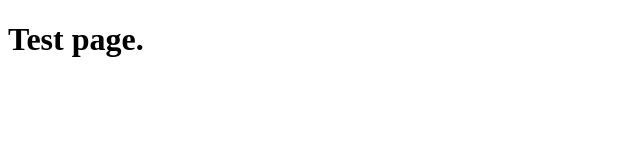
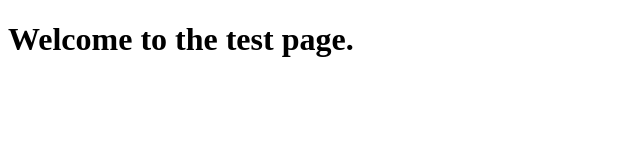
Before and after one commit to Saroj-Nayak/dev-kube, a plain HTML site: page index.html in a window 1280 px wide. Shown: the whole page, without its empty margins (0-640 px from the left). Drawn offline with Linux system fonts and the light colour scheme.

Commit message:
Update index.html

```diff
--- a/index.html
+++ b/index.html
@@ -7,6 +7,6 @@
     <title>GFG</title>
 </head>
 <body>
-    <h1>Test page.</h1>
+    <h1>Welcome to the test page.</h1>
 </body>
 </html>
```
